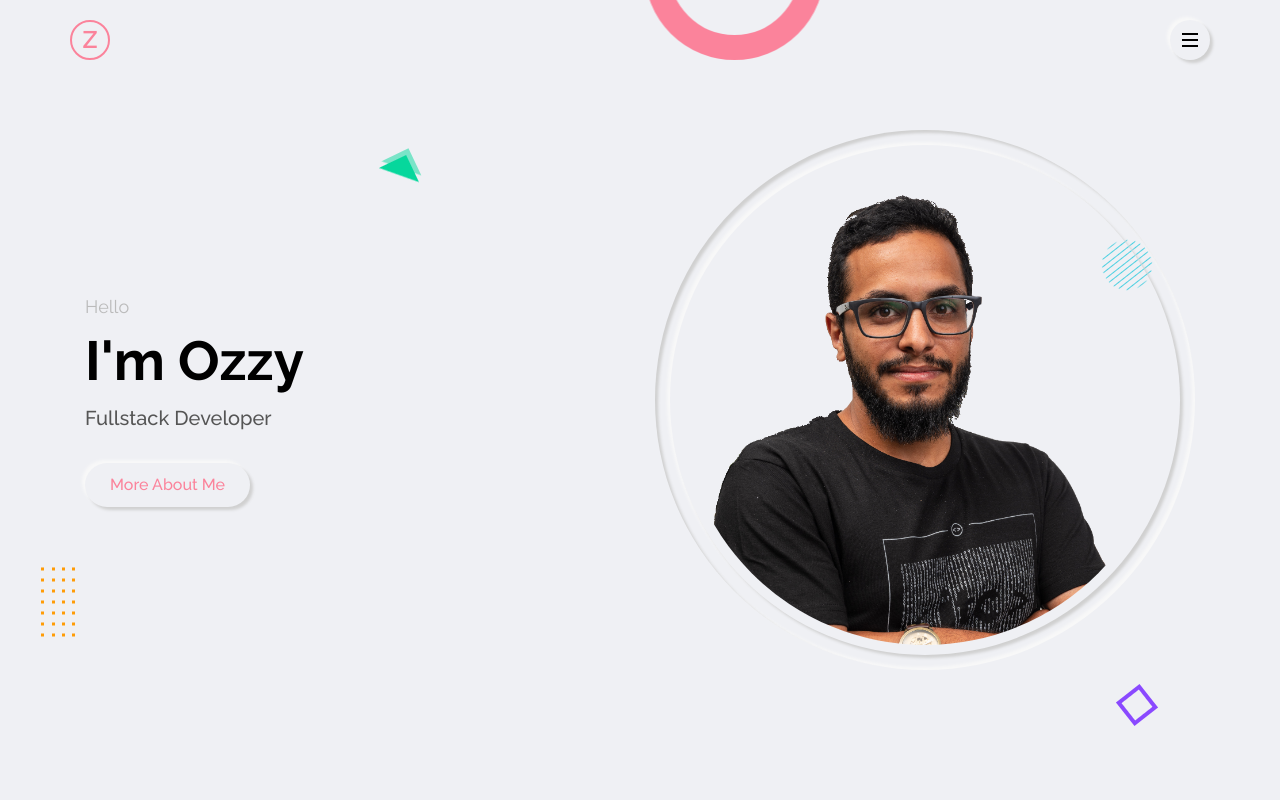
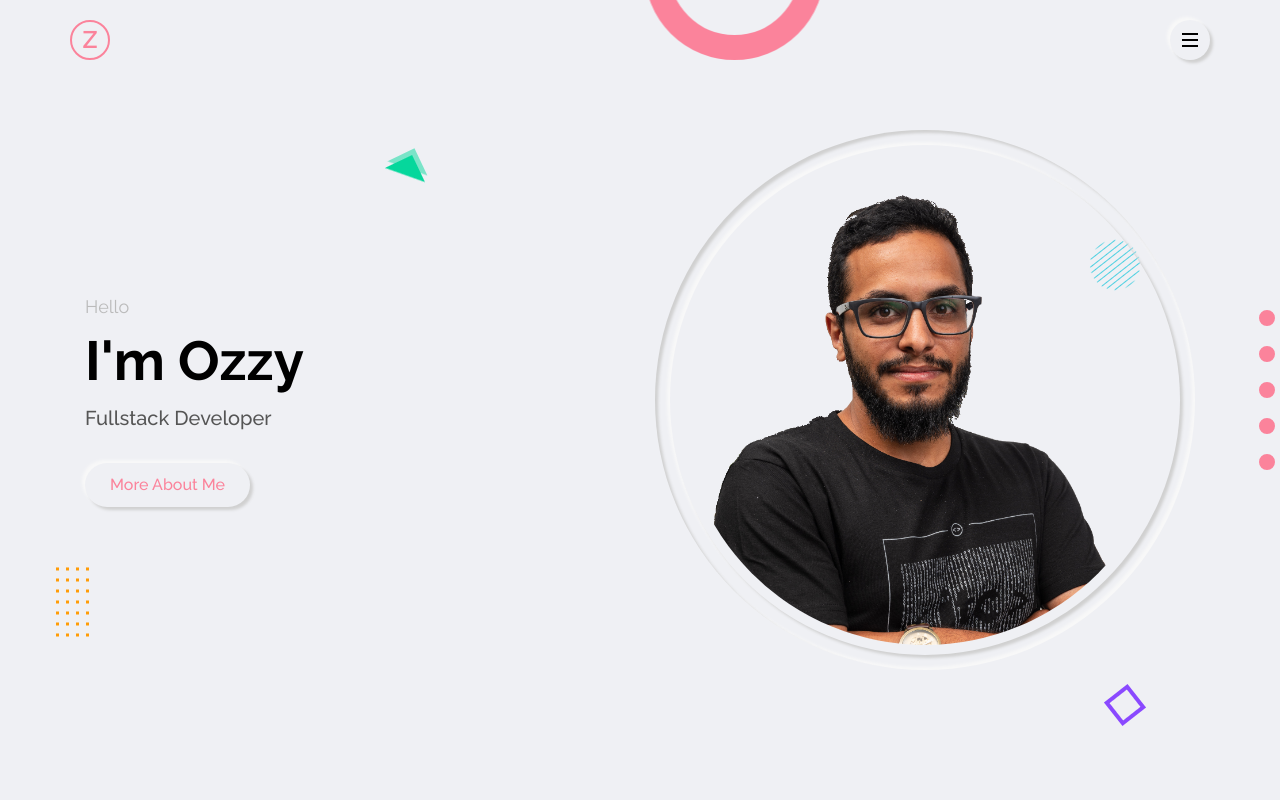
Before and after one commit to Ozzy-Cohen-Abramson/porfolio, a React (Create React App) app: page / in a window 1280 px wide. Shown: the top 800 px of the page. Built offline with nearby package versions, Linux system fonts and the light colour scheme.

Commit message:
added side menu

```diff
--- a/package.json
+++ b/package.json
@@ -6,7 +6,9 @@
     "@testing-library/jest-dom": "^5.14.1",
     "@testing-library/react": "^11.2.7",
     "@testing-library/user-event": "^12.8.3",
+    "bootstrap": "^5.1.1",
     "react": "^17.0.2",
+    "react-bootstrap": "^2.0.0-rc.0",
     "react-dom": "^17.0.2",
     "react-scripts": "4.0.3",
     "web-vitals": "^1.1.2"
--- a/src/App.js
+++ b/src/App.js
@@ -9,12 +9,14 @@ import Services from "./components/sections/Services/Services";
 import Portfolio from "./components/sections/Portfolio/Portfolio";
 import Contact from "./components/sections/Contact/Contact";
 import ScrollArrow from "./components/ScrollArrow/ScrollArrow";
+import DotNav from "./components/DonNav/DotNav";
 
 function App() {
   const [nav, setNav] = useState(false);
 
   return (
     <div className="App">
+      <DotNav />
       <Header setNav={setNav} />
       {nav && <Navbar setNav={setNav} />}
       <Home />
--- /dev/null
+++ b/src/components/DonNav/DotNav.js
@@ -0,0 +1,31 @@
+import React, { useState } from "react";
+
+import "./dotNav.css";
+
+export default function DotNav() {
+  const scrollTop = () => {
+    window.scrollTo({ top: 0, behavior: "smooth" });
+  };
+
+  return (
+    <>
+      <div className="menu">
+        <a className="dot" href="#header">
+          <span className="forty">Home</span>
+        </a>
+        <a className="dot" href="#about">
+          <span className="forty">About</span>
+        </a>
+        <a className="dot" href="#services">
+          <span className="forty">Services</span>
+        </a>
+        <a className="dot" href="#projects">
+          <span className="forty">Projects</span>
+        </a>
+        <a className="dot" href="#contact">
+          <span className="forty">Contacts</span>
+        </a>
+      </div>
+    </>
+  );
+}
--- /dev/null
+++ b/src/components/DonNav/dotNav.css
@@ -0,0 +1,43 @@
+.menu {
+  position: fixed;
+  top: 50%;
+  right: 5px;
+  transform: translateY(-50%);
+}
+.menu .dot {
+  display: block;
+  border: 8px solid var(--skin-color);
+  background: var(--skin-color);
+  margin-bottom: 20px;
+  border-radius: 10px;
+  width: 10px;
+  height: 10px;
+  cursor: pointer;
+  color: var(--text-black-600);
+  text-decoration: underline;
+}
+.menu .dot,
+.menu .dot:hover,
+.menu .dot span {
+  transition: all 200ms ease;
+}
+.menu .dot:hover,
+.menu .dot.active {
+  background: transparent;
+  transform: scale(1.2);
+}
+.menu .dot:hover span,
+.menu .dot.active span {
+  opacity: 1;
+}
+.menu .dot:hover span.forty,
+.menu .dot.active span.forty {
+  transform: translate(-60px, -8px);
+}
+
+.menu .dot span {
+  font-size: 12px;
+  display: block;
+  transform: translate(0, -3px);
+  opacity: 0;
+}
--- a/src/components/Portfolio-Item/item.css
+++ b/src/components/Portfolio-Item/item.css
@@ -1,5 +1,7 @@
 .portfolio-item-container {
   position: relative;
+  /* background-color: var(--bg-black-50); */
+  margin: 0 35px;
 }
 
 .active {
@@ -70,13 +72,13 @@
 .portfolio-popup {
   display: fixed;
   background-color: var(--bg-black-50);
-  position: absolute;
+  position: fixed;
   left: 0;
   top: 0;
   width: 100%;
   height: 100%;
   z-index: 1000;
-  /* overflow-y: auto; */
+  overflow-y: auto;
 }
 
 .portfolio-popup .pp-details {
@@ -84,9 +86,6 @@
   width: calc(85% + 30px);
   margin: auto;
   margin-bottom: 50px;
-  /* max-height: 0; */
-  /* overflow: hidden; */
-  /* opacity: 0; */
 }
 
 .portfolio-popup .pp-details-inner {
@@ -175,7 +174,7 @@
 }
 
 .portfolio-popup .pp-main {
-  min-height: 100vh;
+  min-height: 99vh;
   max-width: 1350px;
   width: 85%;
   margin: auto;
--- a/src/components/Portfolio-Item/webItem.js
+++ b/src/components/Portfolio-Item/webItem.js
@@ -39,8 +39,8 @@ export default function WebItem() {
       </div>
       {details && (
         <div className="pp portfolio-popup ">
-          <div className="pp-details">
-            {innerDetails && (
+          {innerDetails && (
+            <div className="pp-details">
               <div className="pp-details-inner active">
                 <div className="pp-title">
                   <h2>Personal portfolio</h2>
@@ -87,8 +87,8 @@ export default function WebItem() {
                   </div>
                 </div>
               </div>
-            )}
-          </div>
+            </div>
+          )}
 
           <div className="seperator"></div>
           <div className="pp-main active">
--- a/src/components/sections/Contact/Contact.js
+++ b/src/components/sections/Contact/Contact.js
@@ -22,7 +22,7 @@ export default function Contact() {
       id: 1,
       class: "phone",
       type: "Phone",
-      contact: "054 700 2414",
+      contact: "054-700-2414",
     },
     {
       id: 2,
--- a/src/components/sections/Contact/contact.css
+++ b/src/components/sections/Contact/contact.css
@@ -1,5 +1,5 @@
 .contact-section {
-  padding: 60px 0 40px;
+  padding: 40px 0 40px;
   min-height: 100vh;
 }
 
--- a/src/components/sections/Home/home.css
+++ b/src/components/sections/Home/home.css
@@ -1,5 +1,6 @@
 .home-section {
   position: relative;
+  margin: 0 15px;
 }
 
 .home-section .full-screen {
--- a/src/components/sections/Portfolio/Portfolio.js
+++ b/src/components/sections/Portfolio/Portfolio.js
@@ -8,7 +8,7 @@ import GameItem from "../../Portfolio-Item/gameItem";
 import "./porfolio.css";
 
 export default function Portfolio() {
-  const [webApp, setWebApp] = useState(false);
+  const [webApp, setWebApp] = useState(true);
   const [fs, setFS] = useState(false);
   const [mobileApp, setMobileApp] = useState(false);
   const [games, setGames] = useState(false);
--- a/src/components/sections/Services/Services.js
+++ b/src/components/sections/Services/Services.js
@@ -7,7 +7,7 @@ export default function Services() {
     <div className="service-section" id="services">
       <div className="container">
         <div className="row">
-          <div className="section-title">
+          <div className="section-title ">
             <h2 data-heading="Services">What I do</h2>
           </div>
         </div>
```
Also changed, not shown: 1 other file (tests, documents, lock files or other folders).
